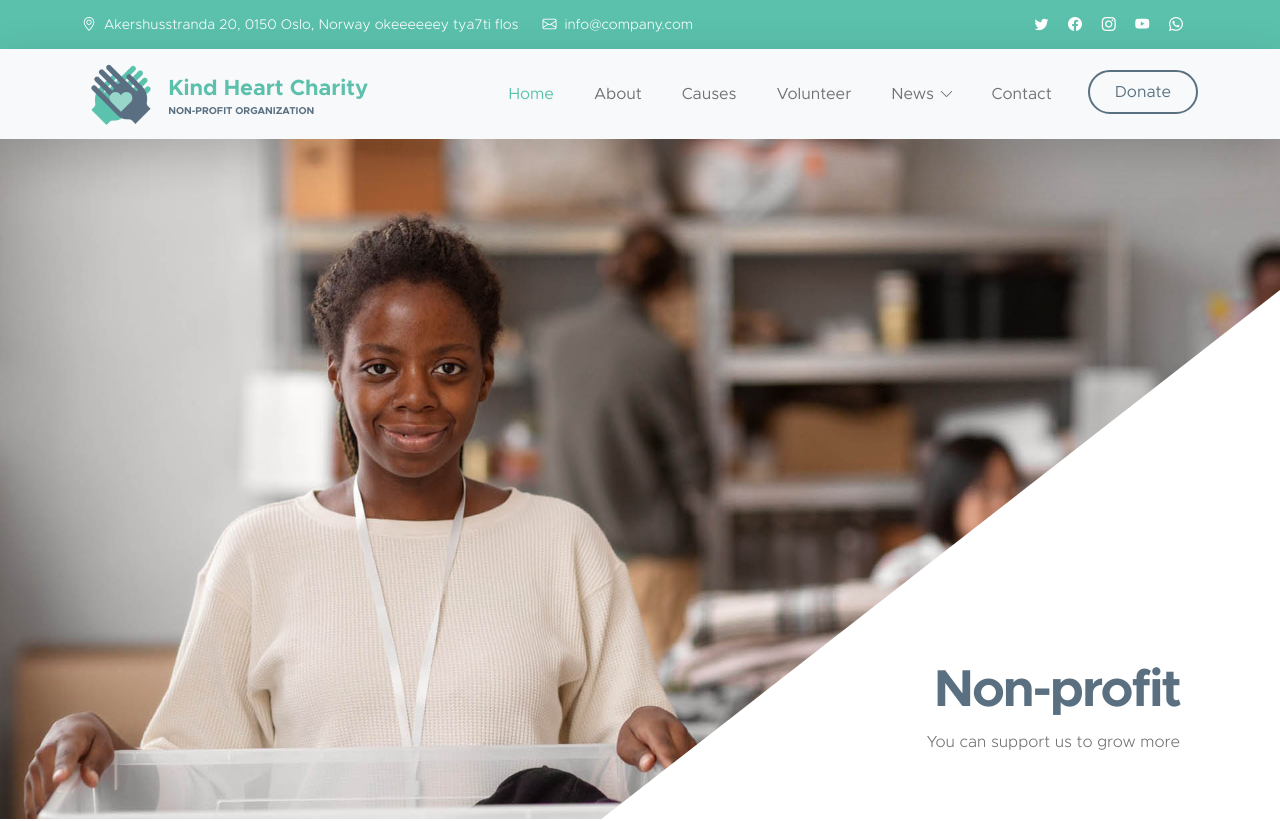
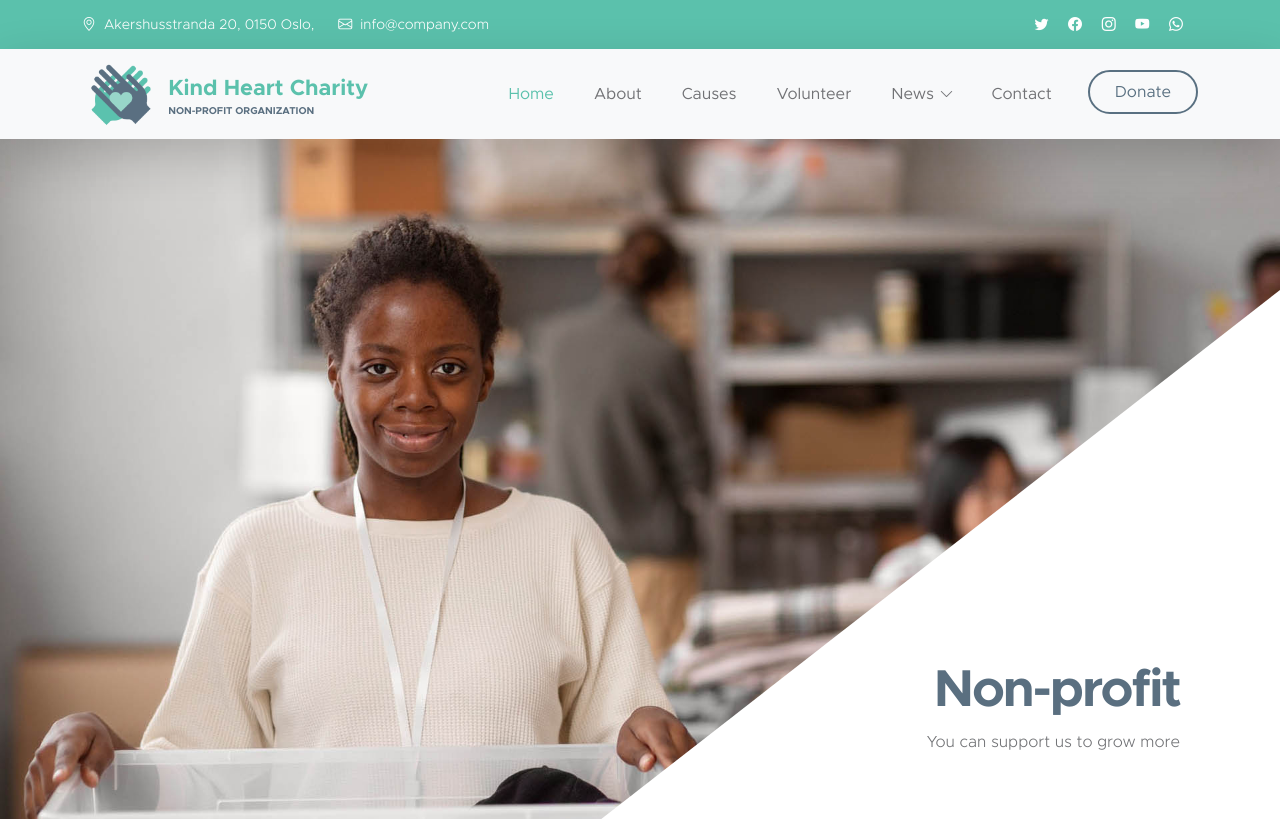
Before and after one commit to Mey-Ven/NGO-Webste, a plain HTML site: page index.html in a window 1280 px wide. Shown: the top 821 px of the page. Drawn offline with Linux system fonts and the light colour scheme.

Commit message:
all clean

```diff
--- a/index.html
+++ b/index.html
@@ -34,7 +34,7 @@ https://templatemo.com/tm-581-kind-heart-charity
                     <div class="col-lg-8 col-12 d-flex flex-wrap">
                         <p class="d-flex me-4 mb-0">
                             <i class="bi-geo-alt me-2"></i>
-                            Akershusstranda 20, 0150 Oslo, Norway okeeeeeey tya7ti flos
+                            Akershusstranda 20, 0150 Oslo,
                         </p>
 
                         <p class="d-flex mb-0">
```
